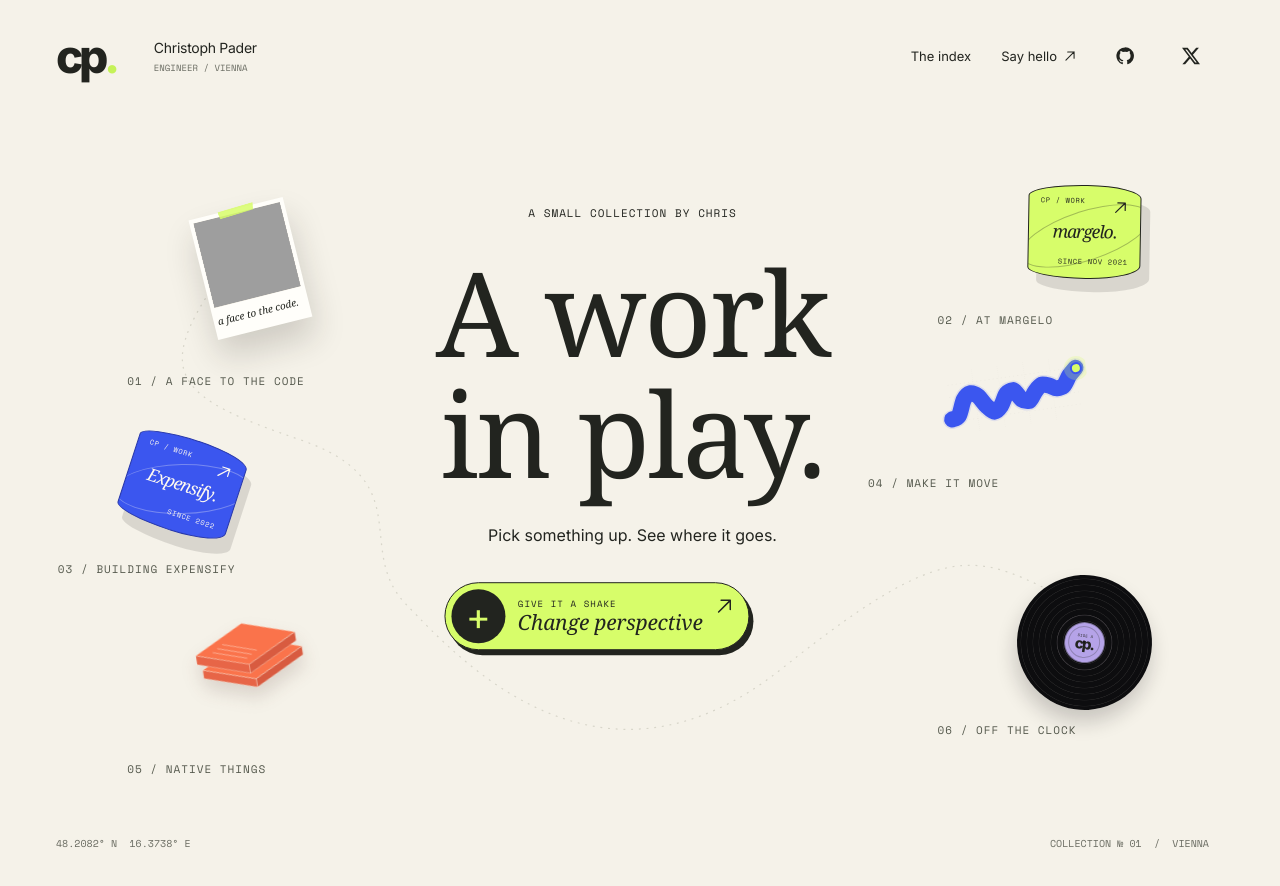
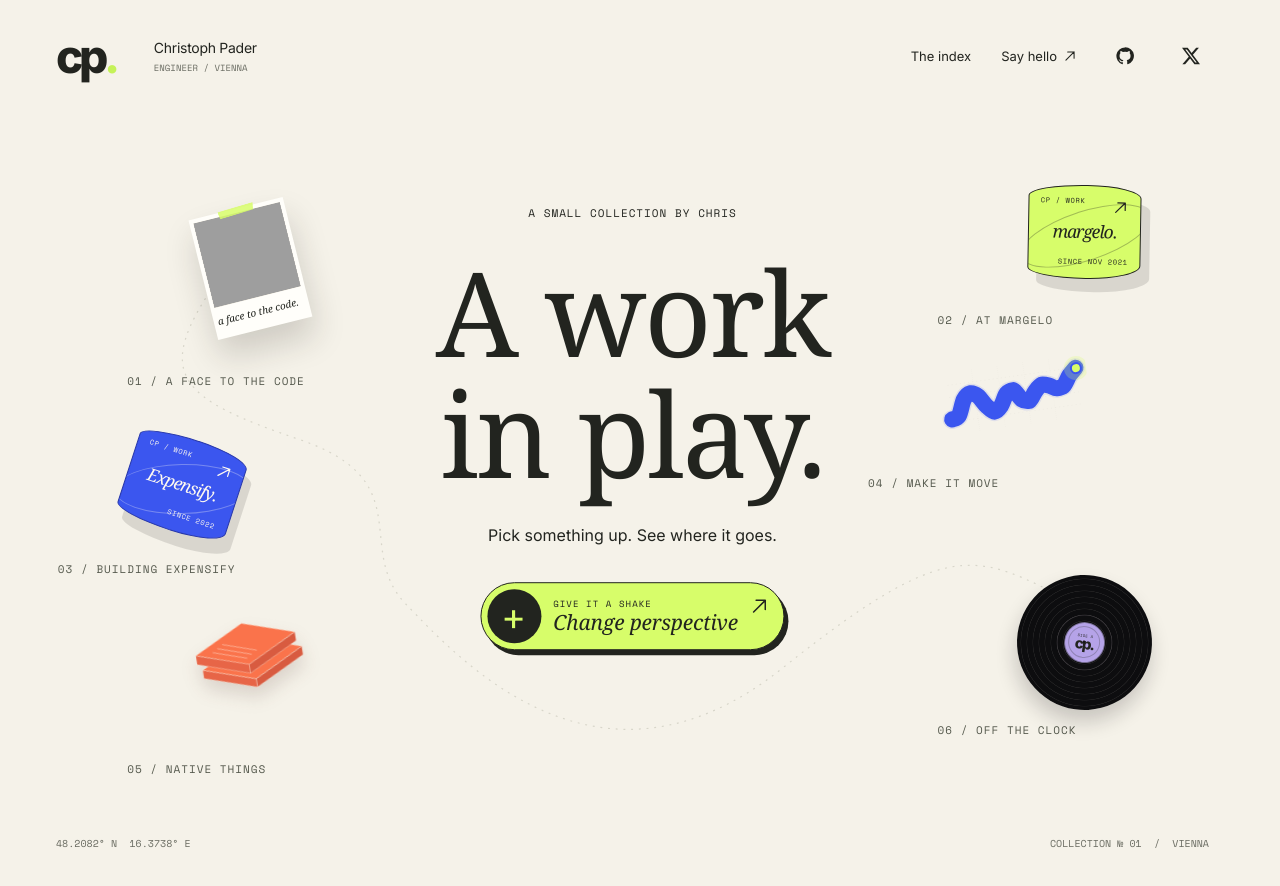
Before and after one commit to chrispader/chrispader.github.io, a React (Vite) app: page / in a window 1280 px wide. Built offline with nearby package versions, Linux system fonts and the light colour scheme; grey boxes are pictures that could not be loaded; a web font is replaced by a local one.

Commit message:
style: center collection shuffle and reset controls

```diff
--- a/src/styles/collection.css
+++ b/src/styles/collection.css
@@ -70,11 +70,9 @@
 
 .collection-hero__actions {
   display: flex;
-  justify-content: center;
+  flex-direction: column;
   align-items: center;
-  align-content: flex-start;
-  flex-wrap: wrap;
-  gap: 16px;
+  gap: 8px;
   min-height: 130px;
   margin-top: 35px;
 }
```
Also changed, not shown: 4 other files (tests, documents, lock files or other folders).
